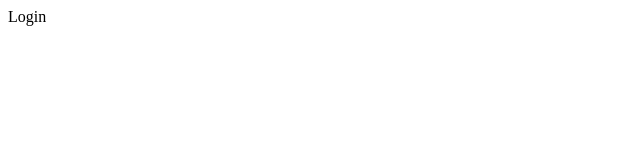
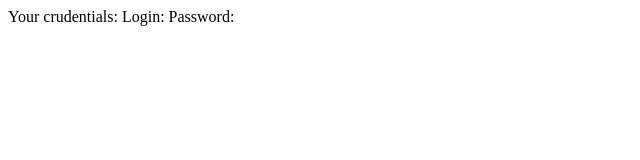
Before and after one commit to odins91/mySampleApp, a plain HTML site: page login.html in a window 1280 px wide. Shown: the whole page, without its empty margins (0-640 px from the left). Drawn offline with Linux system fonts and the light colour scheme.

Commit message:
changes in login.html

```diff
--- a/login.html
+++ b/login.html
@@ -3,6 +3,8 @@
 <title>Login page</title>
 <head>
 <body>
-Login
+Your crudentials:
+Login:
+Password:
 </body>
 </html>
```
Also changed, not shown: log.txt (added).
